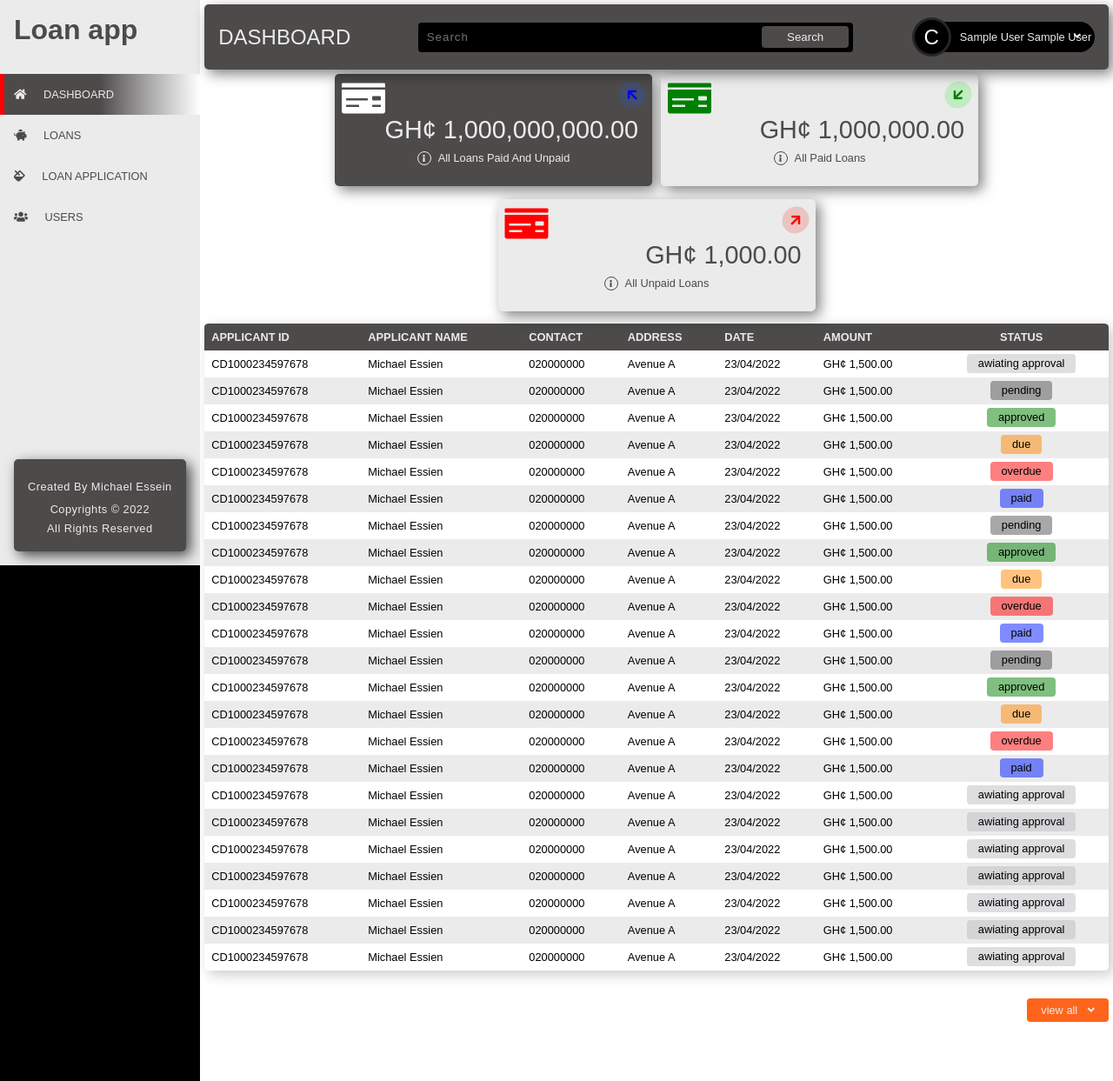
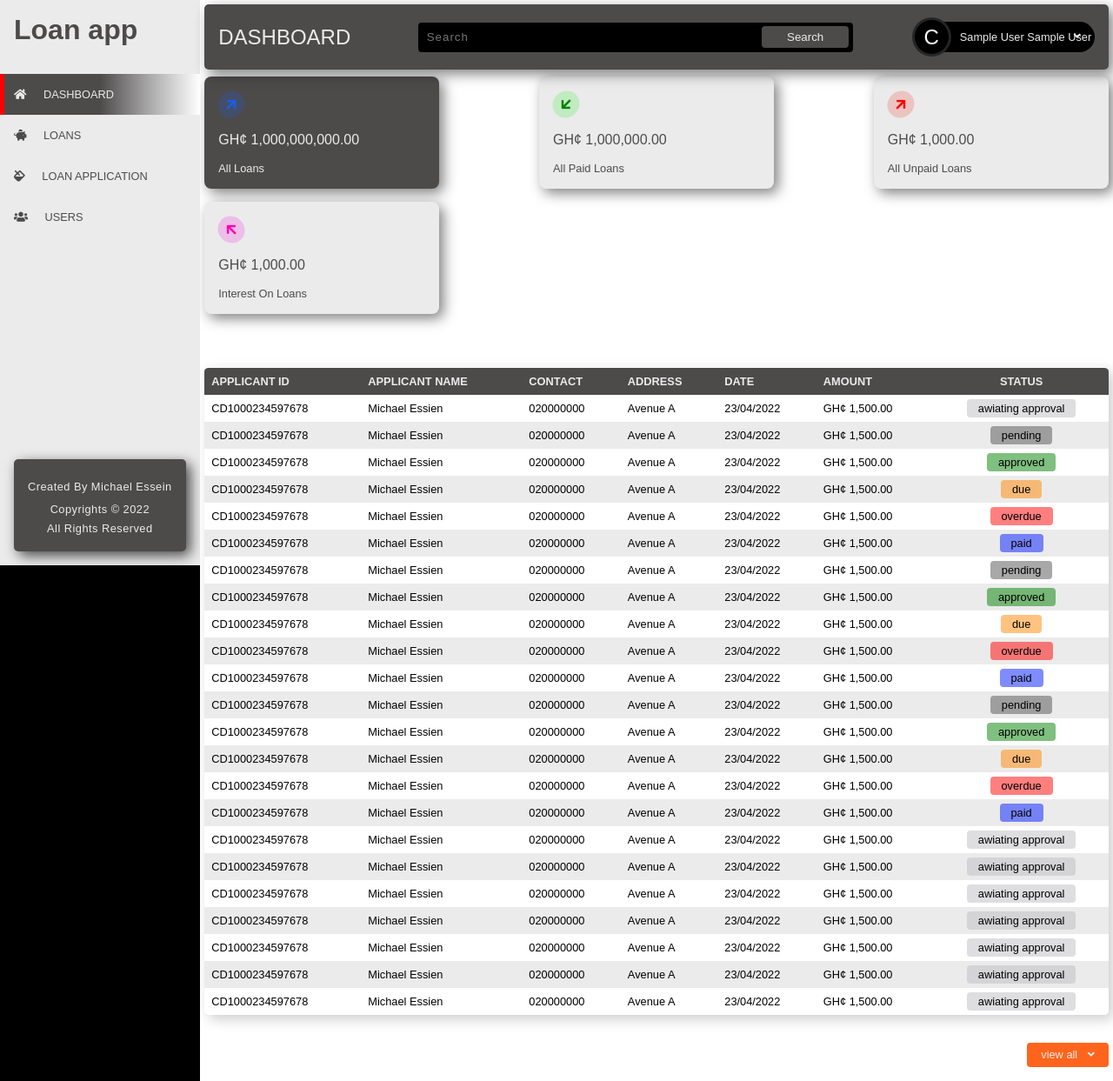
Before and after one commit to essienmichael4/CRIG-Credit-Union-Loan-Management-System, a PHP site: page /src/routes.php?pgname=dashboard in a window 1280 px wide. Shown: the whole page at 87% size. Run offline with PHP 8.4, Linux system fonts and the light colour scheme; the visitor is signed in with stand-in values (Sample User, id 1); data that the repository does not hold is empty.

Commit message:
dashboard updated

```diff
--- a/css/styles.css
+++ b/css/styles.css
@@ -454,27 +454,26 @@ body {
 }
 .main .cards {
   width: 99%;
-  margin: 0.3rem auto;
-  justify-content: center;
+  margin: 0.5rem auto;
+  justify-content: space-between;
   flex-wrap: wrap;
   gap: 10px;
 }
 .main .cards__card {
-  width: 365px;
-  min-width: 300px;
+  width: 270px;
   background-color: #ebebeb;
-  border-radius: 5px;
+  border-radius: 8px;
   margin-bottom: 0.3rem;
   position: relative;
-  padding: 3rem 1rem 1rem 1rem;
+  padding: 1rem 1rem 1rem 1rem;
   box-shadow: 5px 5px 15px rgba(0, 0, 0, 0.5);
 }
 .main .cards__card:nth-of-type(1) {
   background-color: #4d4a4a;
 }
 .main .cards__card:nth-of-type(1) .icon--first {
-  color: blue;
-  transform: rotate(135deg);
+  color: rgb(27, 94, 236);
+  transform: rotate(225deg);
   padding: 0.5rem;
   background-color: rgba(27, 94, 236, 0.2);
   border-radius: 50%;
@@ -495,68 +494,52 @@ body {
   color: red;
 }
 .main .cards__card .icon {
-  position: absolute;
-  top: 0.5rem;
-  right: 0.5rem;
+  padding: 0.5rem;
   font-size: 16px;
+  margin-bottom: 1rem;
 }
 .main .cards__card .icon--second {
   color: green;
   transform: rotate(45deg);
-  padding: 0.5rem;
   background-color: rgba(27, 236, 27, 0.2);
   border-radius: 50%;
 }
 .main .cards__card .icon--third {
   color: red;
   transform: rotate(225deg);
-  padding: 0.5rem;
   background-color: rgba(236, 41, 27, 0.2);
   border-radius: 50%;
 }
+.main .cards__card .icon--fourth {
+  color: rgb(255, 1, 175);
+  transform: rotate(135deg);
+  background-color: rgba(240, 12, 221, 0.2);
+  border-radius: 50%;
+}
 .main .cards__card .icon__primary {
-  position: absolute;
-  top: -0.5rem;
-  left: 0.5rem;
   color: green;
   font-size: 40px;
   margin: 1rem 0;
 }
 .main .cards__card p {
-  font-size: 1.8rem;
-  align-self: flex-end;
+  font-size: 1rem;
+  margin-bottom: 1rem;
   font-weight: 400;
   color: #4d4a4a;
 }
 .main .cards__card h2 {
-  align-self: center;
   font-weight: 400;
   display: flex;
   align-items: center;
-  margin: 0.5rem 0;
   color: #4d4a4a;
   text-transform: capitalize;
   font-size: var(--font-size_s);
 }
-.main .cards__card h2 span {
-  border: 1px solid #4d4a4a;
-  display: flex;
-  border-radius: 50%;
-  align-items: center;
-  justify-content: center;
-  height: 16px;
-  width: 16px;
-  margin-right: 0.5rem;
-}
-.main .cards__card h2 span i {
-  transform: rotate(180deg);
-  font-size: 8px;
-}
-.main__table {
+.main__table, .main .unapproved__table {
   width: 99%;
   margin: 0 auto 1rem auto;
 }
-.main__table table {
+.main__table table, .main .unapproved__table table {
   border-radius: 5px;
   width: 100%;
   margin-top: 0.5rem;
@@ -566,31 +549,31 @@ body {
   border-top: 1px solid #ffffff;
   box-shadow: 5px 5px 15px rgba(0, 0, 0, 0.2);
 }
-.main__table table thead {
+.main__table table thead, .main .unapproved__table table thead {
   box-shadow: 0px 5px 10px rgba(0, 0, 0, 0.3);
 }
-.main__table table thead tr {
+.main__table table thead tr, .main .unapproved__table table thead tr {
   background-color: #4d4a4a !important;
 }
-.main__table table th {
+.main__table table th, .main .unapproved__table table th {
   color: #ebebeb;
   padding: 0.5rem 0.5rem;
   text-transform: uppercase;
   font-size: 0.8rem;
 }
-.main__table table th.tc {
+.main__table table th.tc, .main .unapproved__table table th.tc {
   text-align: center;
 }
-.main__table table td {
+.main__table table td, .main .unapproved__table table td {
   padding: 0.5rem 0.5rem;
 }
-.main__table table td.tc {
+.main__table table td.tc, .main .unapproved__table table td.tc {
   text-align: center;
 }
-.main__table table td a {
+.main__table table td a, .main .unapproved__table table td a {
   color: #1c64ff;
 }
-.main__table table td a.edit {
+.main__table table td a.edit, .main .unapproved__table table td a.edit {
   padding: 0.2rem 0.8rem;
   margin-left: 5px;
   cursor: pointer;
@@ -598,61 +581,64 @@ body {
   background-color: #1c64ff;
   border-radius: 4px;
 }
-.main__table table td a.edit:hover {
+.main__table table td a.edit:hover, .main .unapproved__table table td a.edit:hover {
   background-color: blue;
 }
-.main__table table td button {
+.main__table table td button, .main .unapproved__table table td button {
   padding: 0.2rem 0.8rem;
   border-radius: 4px;
   border: none;
   cursor: pointer;
   color: #ebebeb;
 }
-.main__table table td button.enable {
+.main__table table td button.enable, .main .unapproved__table table td button.enable {
   background-color: rgba(0, 128, 0, 0.5);
 }
-.main__table table td button.enable:hover {
+.main__table table td button.enable:hover, .main .unapproved__table table td button.enable:hover {
   background-color: green;
 }
-.main__table table td button.disable {
+.main__table table td button.disable, .main .unapproved__table table td button.disable {
   background-color: rgba(80, 82, 80, 0.5);
 }
-.main__table table td button.disable:hover {
+.main__table table td button.disable:hover, .main .unapproved__table table td button.disable:hover {
   background-color: black;
 }
-.main__table table td span {
+.main__table table td span, .main .unapproved__table table td span {
   padding: 0.2rem 0.8rem;
   border-radius: 4px;
 }
-.main__table table td span.approved {
+.main__table table td span.approved, .main .unapproved__table table td span.approved {
   background-color: rgba(0, 128, 0, 0.5);
 }
-.main__table table td span.pending {
+.main__table table td span.pending, .main .unapproved__table table td span.pending {
   background-color: rgba(80, 82, 80, 0.5);
 }
-.main__table table td span.awaiting {
+.main__table table td span.awaiting, .main .unapproved__table table td span.awaiting {
   background-color: rgba(190, 190, 194, 0.5);
 }
-.main__table table td span.due {
+.main__table table td span.due, .main .unapproved__table table td span.due {
   background-color: rgba(255, 136, 0, 0.5);
 }
-.main__table table td span.overdue {
+.main__table table td span.overdue, .main .unapproved__table table td span.overdue {
   background-color: rgba(255, 0, 0, 0.5);
 }
-.main__table table td span.paid {
+.main__table table td span.paid, .main .unapproved__table table td span.paid {
   background-color: rgba(0, 26, 255, 0.5);
 }
-.main__table table td span.in {
+.main__table table td span.in, .main .unapproved__table table td span.in {
   background-color: rgba(0, 26, 255, 0.5);
 }
-.main__table table td span.out {
+.main__table table td span.out, .main .unapproved__table table td span.out {
   background-color: rgba(255, 0, 0, 0.5);
 }
-.main__table table tr:nth-child(odd) {
+.main__table table tr:nth-child(odd), .main .unapproved__table table tr:nth-child(odd) {
   background-color: #ffffff;
 }
-.main__table table tr:nth-child(even) {
+.main__table table tr:nth-child(even), .main .unapproved__table table tr:nth-child(even) {
   background-color: #ebebeb;
+}
+.main .unapproved__table {
+  padding: 1rem 0;
 }
 .main .action__btn {
   width: 99%;
--- a/css/styles.scss
+++ b/css/styles.scss
@@ -488,28 +488,27 @@ body{
 
     .cards{
         width: 99%;
-        margin: .3rem auto;
-        justify-content:center;
+        margin: .5rem auto;
+        justify-content:space-between;
         flex-wrap: wrap;
         gap: 10px;
 
         &__card{
-            width: 365px;
-            min-width: 300px;
-            // height: 200px;
+            width: 270px;
             background-color: #ebebeb;
-            border-radius: 5px;
+            border-radius: 8px;
             margin-bottom: .3rem;
             position: relative;
-            padding: 3rem 1rem 1rem 1rem;
+            padding: 1rem 1rem 1rem 1rem;
             box-shadow: 5px 5px 15px rgba($color: #000000, $alpha: .5);
+
 
             &:nth-of-type(1){
                 background-color: #4d4a4a;
 
                 .icon--first{
-                    color: blue;
-                    transform: rotate(135deg);
+                    color: rgb(27, 94, 236);
+                    transform: rotate(225deg);
                     padding: .5rem;
                     background-color: rgba(27, 94, 236, 0.2);
                     border-radius: 50%;
@@ -539,16 +538,14 @@ body{
             }
 
             .icon{
-                position: absolute;
-                top: .5rem;
-                right: .5rem;
+                padding: .5rem;
                 font-size: 16px;
+                margin-bottom: 1rem;
             }
 
             .icon--second{
                 color: green;
                 transform: rotate(45deg);
-                padding: .5rem;
                 background-color: rgba(27, 236, 27, 0.2);
                 border-radius: 50%;
             }
@@ -556,59 +553,42 @@ body{
             .icon--third{
                 color: red;
                 transform: rotate(225deg);
-                padding: .5rem;
                 background-color: rgba(236, 41, 27, 0.2);
+                border-radius: 50%;
+            }
+            .icon--fourth{
+                color: rgb(255, 1, 175);
+                transform: rotate(135deg);
+                background-color: rgba(240, 12, 221, 0.2);
                 border-radius: 50%;
             }
 
             .icon__primary{
-                position: absolute;
-                top: -.5rem;
-                left: .5rem;
                 color: green;
                 font-size: 40px;
                 margin: 1rem 0;
             }
 
             p{
-                font-size: 1.8rem;
-                align-self: flex-end;
+                font-size: 1rem;
+                margin-bottom: 1rem;
                 font-weight: 400;
                 color: #4d4a4a;
             }
 
             h2{
-                align-self: center;
                 font-weight: 400;
                 display: flex;
                 align-items: center;
-                margin: .5rem 0;
                 color: #4d4a4a;
                 text-transform: capitalize;
                 font-size: var(--font-size_s);
-
-                span{
-                    border: 1px solid #4d4a4a;
-                    display: flex;
-                    border-radius: 50%;
-                    align-items: center;
-                    justify-content: center;
-                    height: 16px;
-                    width: 16px;
-                    margin-right: .5rem;
-
-                    i{
-                        transform: rotate(180deg);
-                        font-size: 8px;
-                        // color: #ebebeb;
-                    }
-                }
             }
         }
 
     }
 
-    &__table{
+    &__table, .unapproved__table{
         width: 99%;
         margin: 0 auto 1rem auto;
 
@@ -734,6 +714,10 @@ body{
                 background-color: #ebebeb;
             }
         }
+    }
+
+    .unapproved__table{
+        padding: 1rem 0;
     }
 
     .action__btn{
--- a/php/functions.inc.php
+++ b/php/functions.inc.php
@@ -56,7 +56,7 @@
                 // $_SESSION["othername"] = $row['othername'];
                 $_SESSION["worker_id"] = $row['workerid'];
                 $_SESSION["email"] = $row['email'];
-                $_SESSION["usertype"] = $row['role'];
+                $_SESSION["role"] = $row['role'];
                 $_SESSION["uid"] = $row['id'];
                 header("location: ../src/routes.php?pgname=dashboard");
             }else{
--- a/php/getapprovedloans.inc.php
+++ b/php/getapprovedloans.inc.php
@@ -4,18 +4,18 @@
         $approval_pending = "pending";
         $approval_approved  = "approved";
 
-        $sql = "SELECT * FROM `applicant` WHERE `approval_status` = '{$approval_pending}' or
-        `approval_status` = '{$approval_approved}'";
+        echo $sql = "SELECT * FROM `applicant` WHERE `approval_status` = 'pending' OR `approval_status` = 'approved';";
 
         $result = mysqli_query($conn, $sql);
 
+        var_dump($result);
         $data = "";
         if(mysqli_fetch_assoc($result)>0){
 
             $rows = "";
 
             while(mysqli_fetch_assoc($result)){
-                $status = $result["approval_status"];
+               echo $status = $result["approval_status"];
                 $row = "";
 
                 if($status == "pending"){
--- a/src/dashboard.php
+++ b/src/dashboard.php
@@ -20,25 +20,33 @@
             <div class="wrapper">
                 <section class="cards flex">
                     <div class="cards__card flex-c">
-                        <i class="icon icon--first fas fa-arrow-down"></i>
-                        <i class="icon__primary fas fa-money-check"></i>
+                        <span><i class="icon icon--first fas fa-arrow-down"></i></span>
                         <p>GH¢ 1,000,000,000.00</p>
-                        <h2 class=""><span><i class="fas fa-exclamation"></i></span>All loans paid and unpaid</h2>
+                        <h2 class="">All loans</h2>
                     </div>
                     <div class="cards__card flex-c">
-                        <i class="icon icon--second fas fa-arrow-down"></i>
-                        <i class="icon__primary fas fa-money-check"></i>
+                        <span><i class="icon icon--second fas fa-arrow-down"></i></span>
                         <p>GH¢ 1,000,000.00</p>
-                        <h2 class=""><span><i class="fas fa-exclamation"></i></span>All paid loans</h2>
+                        <h2 class="">All paid loans</h2>
                     </div>
                     <div class="cards__card flex-c">
-                        <i class="icon icon--third fas fa-arrow-down"></i>
-                        <i class="icon__primary fas fa-money-check"></i>
+                        <span><i class="icon icon--third fas fa-arrow-down"></i></span>
                         <p>GH¢ 1,000.00</p>
-                        <h2 class=""><span><i class="fas fa-exclamation"></i></span>All unpaid loans</h2>
+                        <h2 class="">All unpaid loans</h2>
+                    </div>
+                    <div class="cards__card flex-c">
+                        <span><i class="icon icon--fourth fas fa-arrow-down"></i></span>
+                        <p>GH¢ 1,000.00</p>
+                        <h2 class="">Interest on Loans</h2>
                     </div>
 
                 </section>
+
+                <section class="unapproved__table"></section>
+
+
+
+
                 <section class="main__table">
                     <table>
                         <thead>
@@ -270,3 +278,4 @@
         </div>
     </div>
     <!-- <script src="../js/searchUtils.js"></script> -->
+    <script src="../js/unapproved.js"></script>
```
Also changed, not shown: js/unapproved.js (added, +17 -0 lines), src/users.php (+9 -7 lines), 1 other file.
